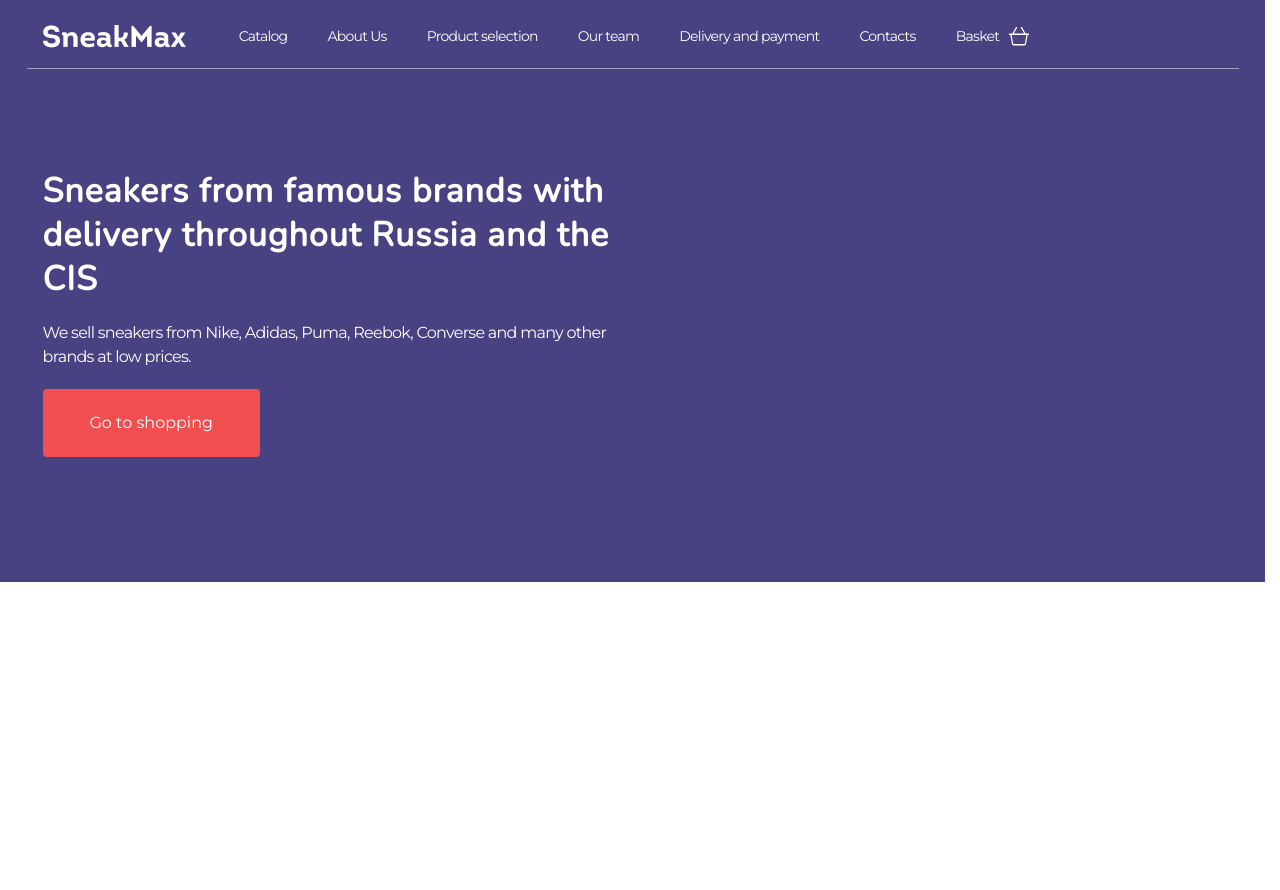
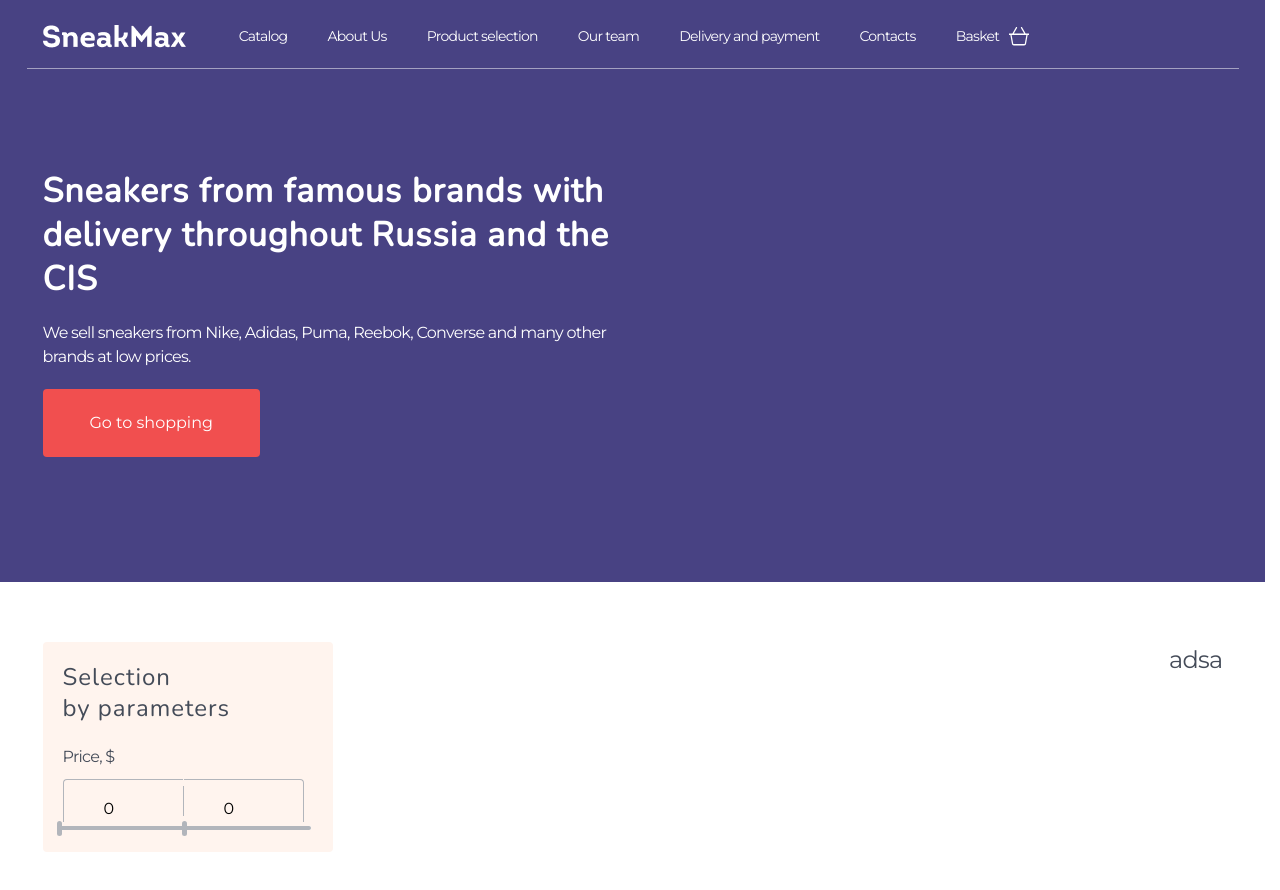
Before and after one commit to Ilya-Poltawezc/project-16-App-shop, a React (Vite) app: page / in a window 1280 px wide. Shown: the top 890 px of the page. Before the commit the page ends 800 px from the top, so only its background shows below. Built offline with nearby package versions, Linux system fonts and the light colour scheme.

Commit message:
section catalog(title)

```diff
--- a/src/App.jsx
+++ b/src/App.jsx
@@ -1,9 +1,13 @@
 import Header from './components/Header/Header';
+import SectionCatalog from './components/Sider/SectionCatalog/SectionCatalog';
 
 function App() {
   return (
     <>
     <Header />
+    <main>
+      <SectionCatalog />
+    </main>
     </>
   )
 }
--- /dev/null
+++ b/src/components/Sider/SectionCatalog/RangeInput.jsx
@@ -0,0 +1,59 @@
+import styles from './SectionCatalog.module.scss';
+import { useState } from 'react';
+
+
+export default function RangeInput() {
+    const [fromValue, setFromValue] = useState(0)
+    const [toValue, setToValue] = useState(0)
+
+    const handleSliderChange = (e) => {
+        setFromValue(e.target.value)
+    }
+
+    const handleSliderToVal = (e) => {
+        setToValue(e.target.value)
+    }
+
+    return (
+        <div className={styles.catalog__block}>
+            <p className={styles.catalog__blockP}>Price, $</p>
+                <div className={styles.catalog__inputBlock}>
+                    <div className={styles.catalog__input}>
+                        <label className={styles.catalog__label} htmlFor="inpt1">
+                            <input
+                                className={styles.catalog__inpt1}
+                                type="text"
+                                id='inpt1'
+                                value={fromValue} readOnly/>
+                        </label>
+                    </div>
+                    <div className={styles.catalog__line}></div>
+                <div className={styles.catalog__input}>
+                        <label className={styles.catalog__label} htmlFor="inpt2">
+                            <input
+                                className={styles.catalog__inpt2}
+                                type="text"
+                                id='inpt2'
+                                value={toValue} readOnly/>
+                        </label>
+                    </div>
+                </div>
+            <div className={styles.catalog__rangeBlock}>
+            <input
+                className={styles.catalog__rangeInpt}
+                type="range"
+                min="1850"
+                max="25768"
+                value={fromValue}
+                onChange={handleSliderChange}/>
+            <input
+                className={styles.catalog__rangeInpt}
+                type="range"
+                min={fromValue}
+                max="25768"
+                value={toValue}
+                onChange={handleSliderToVal}/>
+            </div>
+        </div>
+    )
+}
--- /dev/null
+++ b/src/components/Sider/SectionCatalog/SectionCatalog.jsx
@@ -0,0 +1,15 @@
+import RangeInput from './RangeInput';
+import styles from './SectionCatalog.module.scss';
+import clsx from 'clsx';
+
+export default function SectionCatalog() {
+    return (
+        <div className={clsx('container', styles.catalog)}>
+            <div className={styles.catalog__title}>
+                <h2 className={styles.catalog__h2}>Selection<br></br> by parameters</h2>
+                <RangeInput />
+            </div>
+            <div>adsa</div>
+        </div>
+    )
+}
--- /dev/null
+++ b/src/components/Sider/SectionCatalog/SectionCatalog.module.scss
@@ -0,0 +1,93 @@
+@use '../../../styles/helpers/' as *;
+
+.catalog {
+    padding-block: rem(60);
+    display: flex;
+    justify-content: space-between;
+
+    &__title {
+        padding: rem(20);
+        background-color: var(--color-secBg);
+        border-radius: rem(4);
+    }
+
+    &__h2 {
+        font-size: rem(24);
+        font-weight: 400;
+        color: var(--color-greyText);
+    }
+
+    &__block {
+        margin-top: rem(20);
+    }
+
+    &__blockP {
+        font-size: rem(16);
+    }
+
+    &__inputBlock {
+        margin-top: rem(10);
+        display: flex;
+        align-items: center;
+    }
+
+    &__line {
+        background-color: var(--color-grey);
+        height: rem(30);
+        width: rem(1);
+    }
+
+    &__inpt2 {
+        padding-top: rem(17);
+        padding-left: rem(40);
+        max-width: rem(120);
+        background-color: transparent;
+        border: none;
+        border-top: rem(1) solid var(--color-grey);
+        border-right: rem(1) solid var(--color-grey);
+        border-top-right-radius: rem(4);
+        font-family: var(--font-family-base);
+        font-size: rem(16);
+    }
+
+    &__inpt1 {
+        padding-top: rem(17);
+        padding-left: rem(40);
+        max-width: rem(120);
+        background-color: transparent;
+        border: none;
+        border-top: rem(1) solid var(--color-grey);
+        border-left: rem(1) solid var(--color-grey);
+        border-top-left-radius: rem(4);
+        font-family: var(--font-family-base);
+        font-size: rem(16);
+    }
+
+    &__rangeInpt::-webkit-slider-thumb {
+        -webkit-appearance: none;
+        appearance: none;
+        width: rem(5);
+        height: rem(15);
+        margin-top: rem(-4.5);
+        border: none;
+        border-radius: rem(4);
+        background: var(--color-grey);
+    }
+
+    &__rangeInpt::-webkit-slider-runnable-track {
+        box-sizing: border-box;
+        height: rem(4);
+        border-radius: rem(4);
+        background-color: var(--color-grey);
+    }
+
+    &__rangeBlock {
+        display: flex;
+    }
+
+    &__rangeInpt {
+        -webkit-appearance: none;
+        appearance: none;
+        margin-left: rem(-6);
+    }
+}
```
